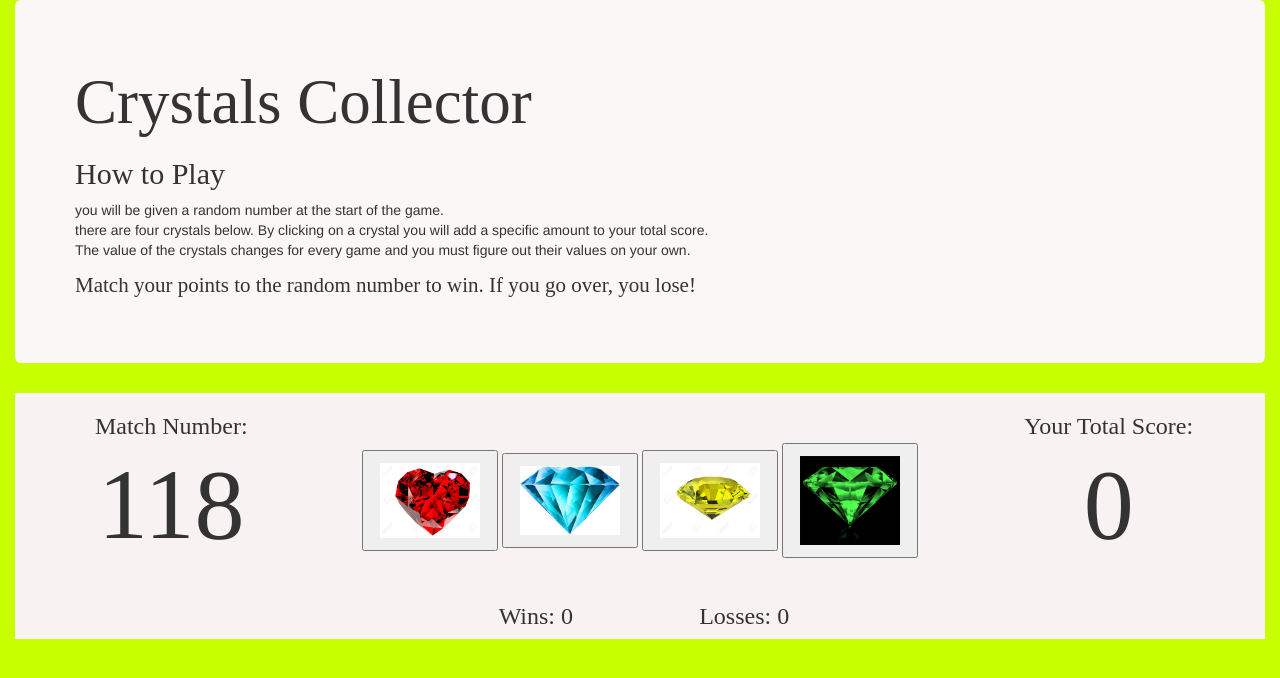
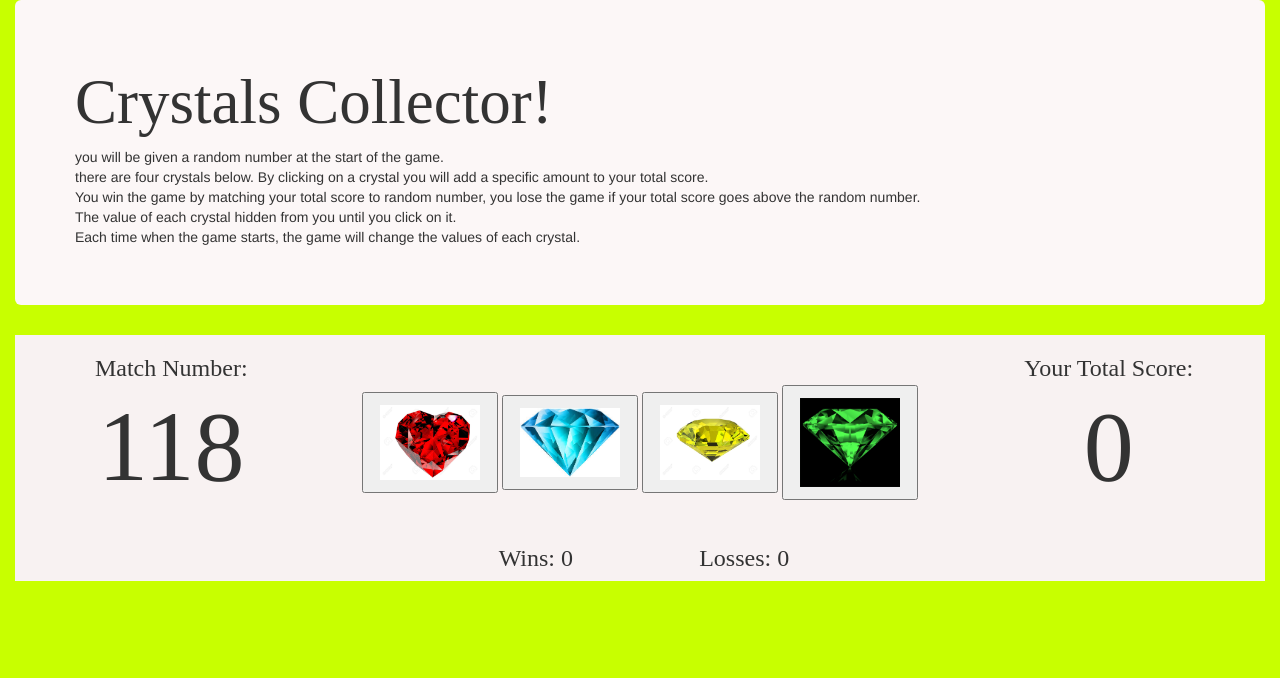
Before and after one commit to ahmedshallan1/unit-4-game, a plain HTML site: page index.html in a window 1280 px wide. Drawn offline with nearby package versions, Linux system fonts and the light colour scheme; a web font is replaced by a local one.

Commit message:
First commit

```diff
--- a/index.html
+++ b/index.html
@@ -19,18 +19,16 @@
 
 <div class="jumbotron">
 
-<h1 class="text-left">Crystals Collector</h1>
-
-<h2 class="text-left">How to Play</h2>
+<h1 class="text-left">Crystals Collector!</h1>
 
 <ul class="text-left">
 <li>you will be given a random number at the start of the game.</li>
 <li>there are four crystals below. By clicking on a crystal you will add a specific amount to your total score.</li>
-<li>The value of the crystals changes for every game and you must figure out their values on your own.</li>
+<li>You win the game by matching your total score to random number, you lose the game if your total score goes above the random number.</li>
+<li>The value of each crystal hidden from you until you click on it.</li>
+<li>Each time when the game starts, the game will change the values of each crystal.</li>
 </ul>
-<p class="text-left">
-Match your points to the random number to win. If you go over, you lose!
-</p>
+
 
 </div>
 
```
